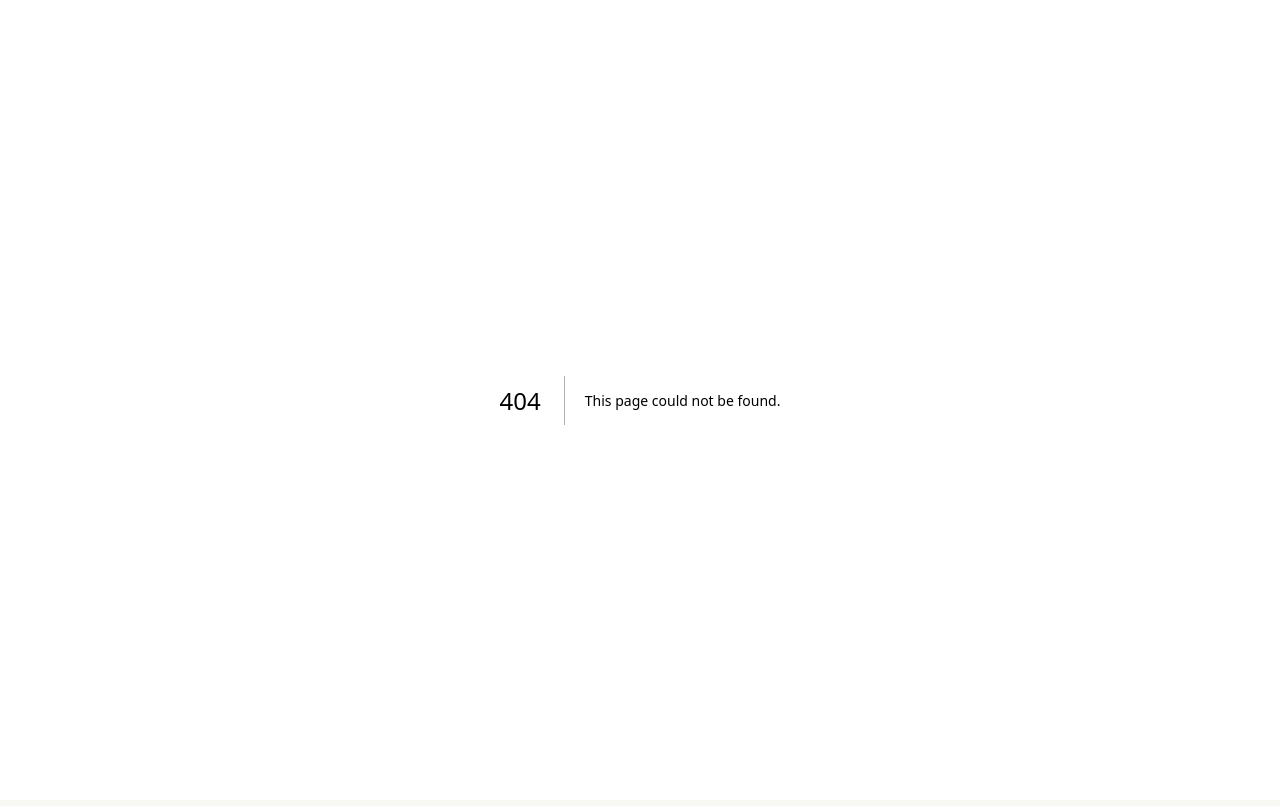
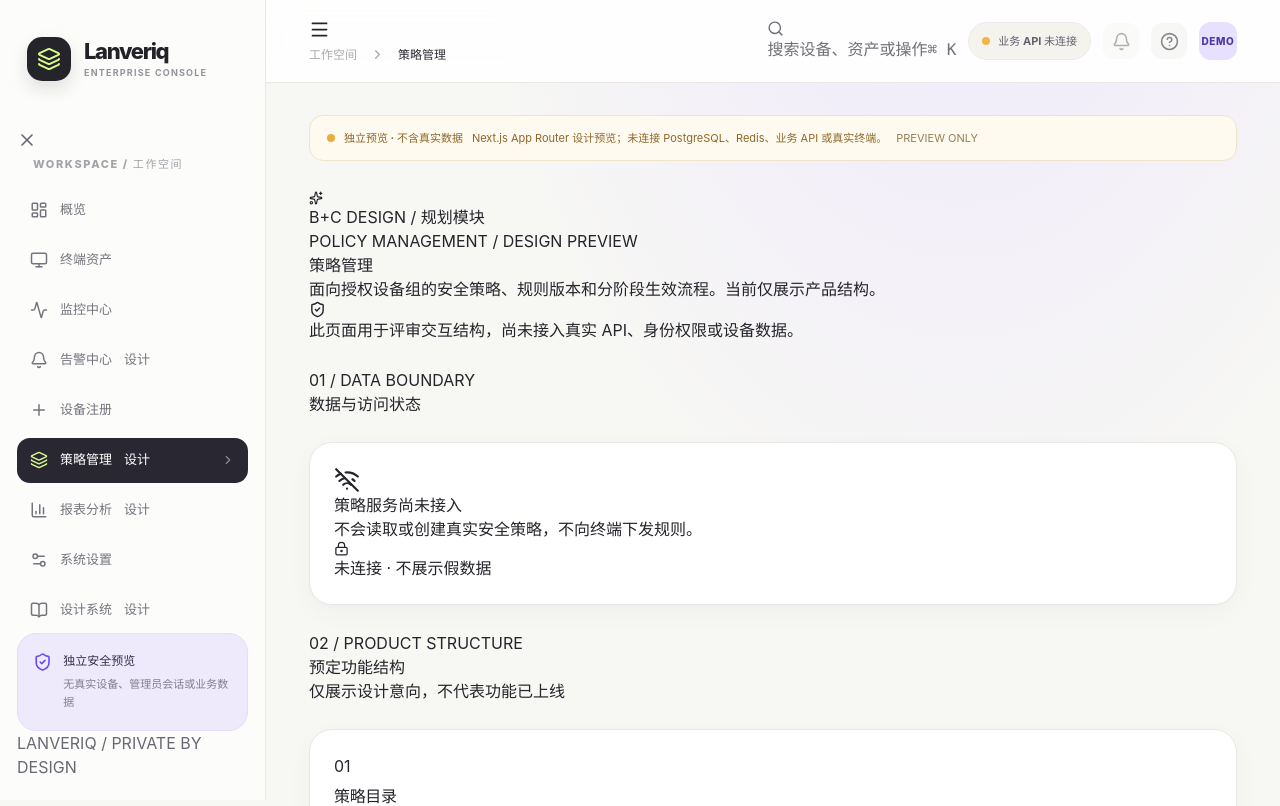
Before and after one commit to kunlong-luo/lanveriq, a Next.js app in the folder apps/web-next/: page /policies in a window 1280 px wide. Before the commit this address had no page. Shown: the top 806 px of the page. Built offline with nearby package versions, Linux system fonts and the light colour scheme.

Commit message:
NXT-14: add policies B+C disconnected design-only page

```diff
--- /dev/null
+++ b/apps/web-next/src/app/(console)/policies/page.tsx
@@ -0,0 +1,14 @@
+import { PlannedConsolePage } from '@/components/planned-console-page';
+
+export default function Policies() {
+  return <PlannedConsolePage eyebrow="POLICY MANAGEMENT / DESIGN PREVIEW"
+    title="策略管理"
+    summary="面向授权设备组的安全策略、规则版本和分阶段生效流程。当前仅展示产品结构。"
+    emptyTitle="策略服务尚未接入"
+    emptyDescription="不会读取或创建真实安全策略，不向终端下发规则。"
+    sections={[
+      { title: '策略目录', detail: '规划按状态、所属范围、版本和审批状态筛选策略。' },
+      { title: '策略草稿', detail: '预期使用可读规则表单和变更差异预览，而非自由拼接脚本。' },
+      { title: '生效与回滚', detail: '先完成 RBAC、审批、签名、审计及回滚验收，再开放实际下发。' },
+    ]} />;
+}
```
